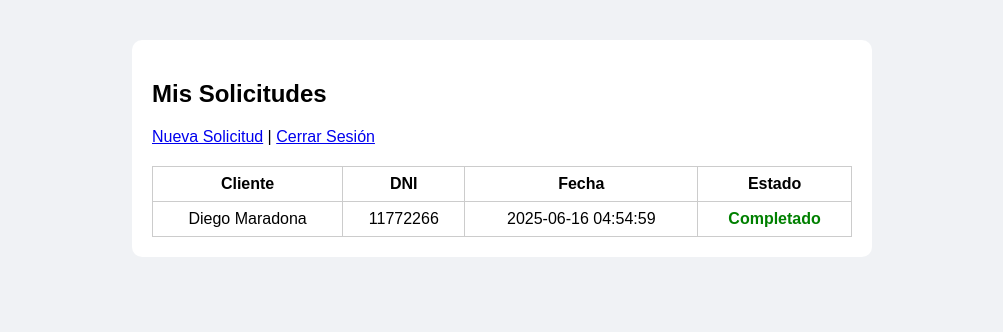
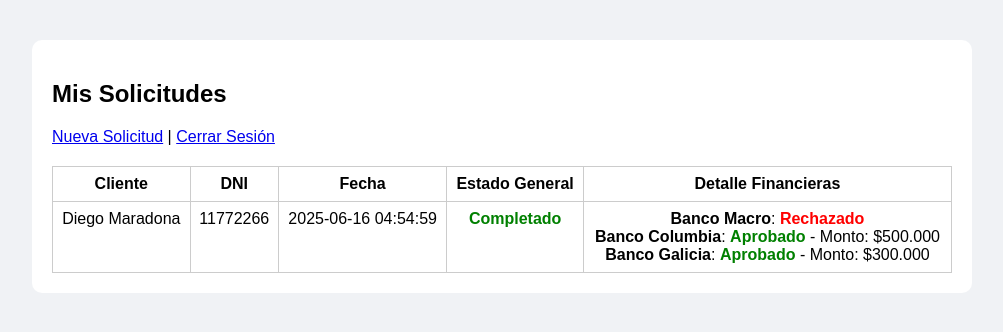
Before and after one commit to tomijmr/gestion_cred, a PHP site: page /panel_vendedor.php in a window 1280 px wide. Shown: the top 332 px of the page, without its empty margins (138-1141 px from the left). Run offline with PHP 8.4, Linux system fonts and the light colour scheme; a user stored in the database is signed in; data comes from the database, SQL or seed files in the repository.

Commit message:
add view panel de vendedor

```diff
--- a/panel_vendedor.php
+++ b/panel_vendedor.php
@@ -28,7 +28,7 @@ $res = $stmt->get_result();
 
     .container {
         width: 90%;
-    max-width: 700px;
+        max-width: 900px;
         margin: 40px auto;
         background: #fff;
         padding: 20px;
@@ -47,10 +47,6 @@ button {
         border: none;
     }
 
-.error {
-    color: red;
-}
-
     table {
         width: 100%;
         border-collapse: collapse;
@@ -61,12 +57,14 @@ table, th, td {
         border: 1px solid #ccc;
         padding: 8px;
         text-align: center;
+        vertical-align: top;
     }
 
     .pendiente { color: orange; font-weight: bold; }
     .parcial { color: blue; font-weight: bold; }
     .revisado { color: green; font-weight: bold; }
-
+    .aprobado { color: green; font-weight: bold; }
+    .rechazado { color: red; font-weight: bold; }
     </style>
 </head>
 <body>
@@ -78,14 +76,15 @@ table, th, td {
             <th>Cliente</th>
             <th>DNI</th>
             <th>Fecha</th>
-            <th>Estado</th>
+            <th>Estado General</th>
+            <th>Detalle Financieras</th>
         </tr>
         <?php while ($row = $res->fetch_assoc()) {
             $solicitud_id = $row['id'];
-            // Verificar si alguna financiera fue revisada
+
+            // Estado general
             $fin = $conn->query("SELECT COUNT(*) AS total, SUM(estado != 'Pendiente') AS revisadas FROM solicitudes_financieras WHERE solicitud_id = $solicitud_id");
             $fin_row = $fin->fetch_assoc();
-
             $total = $fin_row['total'];
             $revisadas = $fin_row['revisadas'];
 
@@ -98,12 +97,29 @@ table, th, td {
             } else {
                 $estado = "<span class='revisado'>Completado</span>";
             }
+
+            // Consultar detalle de financieras
+            $financieras = $conn->query("SELECT financiera, estado, monto_aprobado FROM solicitudes_financieras WHERE solicitud_id = $solicitud_id");
+            $detalle = "";
+            while ($f = $financieras->fetch_assoc()) {
+                $estado_fin = $f['estado'];
+                $monto = $f['monto_aprobado'];
+
+                if ($estado_fin == 'Aprobado') {
+                    $detalle .= "<div><b>{$f['financiera']}</b>: <span class='aprobado'>$estado_fin</span> - Monto: $" . number_format($monto, 0, ',', '.') . "</div>";
+                } elseif ($estado_fin == 'Rechazado') {
+                    $detalle .= "<div><b>{$f['financiera']}</b>: <span class='rechazado'>$estado_fin</span></div>";
+                } else {
+                    $detalle .= "<div><b>{$f['financiera']}</b>: <span class='pendiente'>$estado_fin</span></div>";
+                }
+            }
         ?>
         <tr>
             <td><?= htmlspecialchars($row['cliente_nombre']) ?></td>
             <td><?= htmlspecialchars($row['dni_cliente']) ?></td>
             <td><?= $row['creado_en'] ?></td>
             <td><?= $estado ?></td>
+            <td><?= $detalle ?></td>
         </tr>
         <?php } ?>
     </table>
```
Lines whose indentation alone changed are shown as unchanged.
